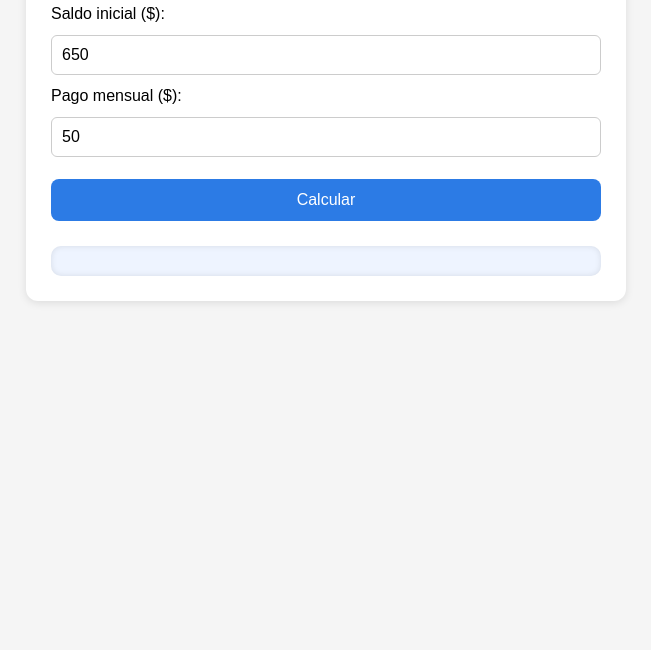
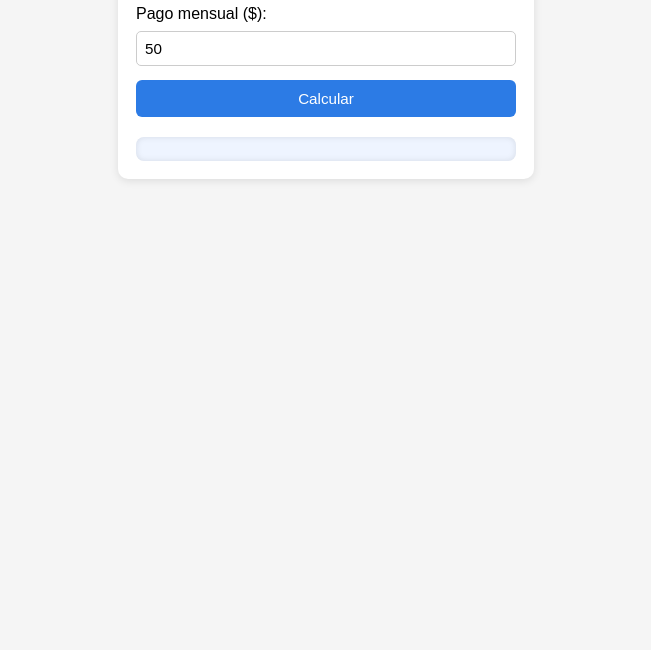
Before and after one commit to LilYanghe/Calculadora-de-Deuda-de-Tarjeta, a plain HTML site: page index.html in a window 1280 px wide. Shown: the part 150-800 px from the top of the page, without its empty margins (314-965 px from the left). Drawn offline with Linux system fonts and the light colour scheme.

Commit message:
Add files via upload

```diff
--- a/style.css
+++ b/style.css
@@ -5,54 +5,61 @@ body {
     padding: 0;
 }
 
+/* 📌 Contenedor más pequeño y balanceado */
 .container {
-    max-width: 550px;
-    margin: 50px auto;
+    max-width: 380px;         /* más compacto */
+    margin: 20px auto;        /* menos espacio vertical */
     background: white;
-    padding: 25px;
-    border-radius: 12px;
+    padding: 18px;            /* antes era 25 */
+    border-radius: 10px;
     box-shadow: 0 2px 8px rgba(0,0,0,0.1);
 }
 
+/* 📌 Título más moderado */
 h1 {
     text-align: center;
+    font-size: 1.3rem;        /* más compacto */
+    margin-bottom: 10px;
 }
 
+/* 📌 Inputs y tarjeta más equilibrados */
 .card {
     display: flex;
     flex-direction: column;
-    gap: 12px;
+    gap: 8px;                 /* antes 12 */
 }
 
 input {
-    padding: 10px;
-    font-size: 1rem;
-    border-radius: 6px;
+    padding: 8px;             /* antes 10 */
+    font-size: 0.95rem;
+    border-radius: 5px;
     border: 1px solid #ccc;
 }
 
+/* 📌 Botón más pequeño para liberar espacio */
 button {
-    padding: 12px;
-    margin-top: 10px;
+    padding: 10px;
     background: #2c7be5;
     color: white;
     border: none;
-    border-radius: 8px;
+    border-radius: 6px;
     cursor: pointer;
-    font-size: 1rem;
+    font-size: 0.95rem;
+    margin-top: 6px;
 }
 
 button:hover {
     background: #1a5ec8;
 }
 
-/* 🔥 Ajuste para evitar que el resultado alargue la página */
+/* 📌 Resultado: altura límite + scroll interno */
 #resultado {
-    margin-top: 25px;
-    padding: 15px;
+    margin-top: 20px;
+    padding: 12px;
     background: #eef4ff;
-    border-radius: 10px;
-    max-height: 200px;        /* altura máxima */
-    overflow-y: auto;         /* scroll interno */
+    border-radius: 8px;
+    max-height: 160px;        /* más bajo para evitar estirar el layout */
+    overflow-y: auto;
     box-shadow: inset 0 0 6px rgba(0,0,0,0.1);
+    font-size: 0.9rem;        /* más eficiente en espacio */
 }
```
